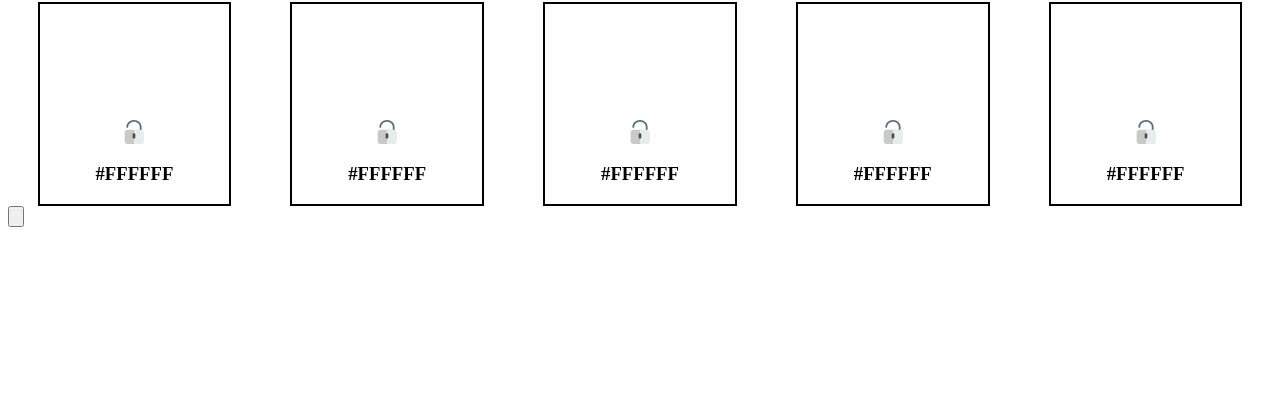
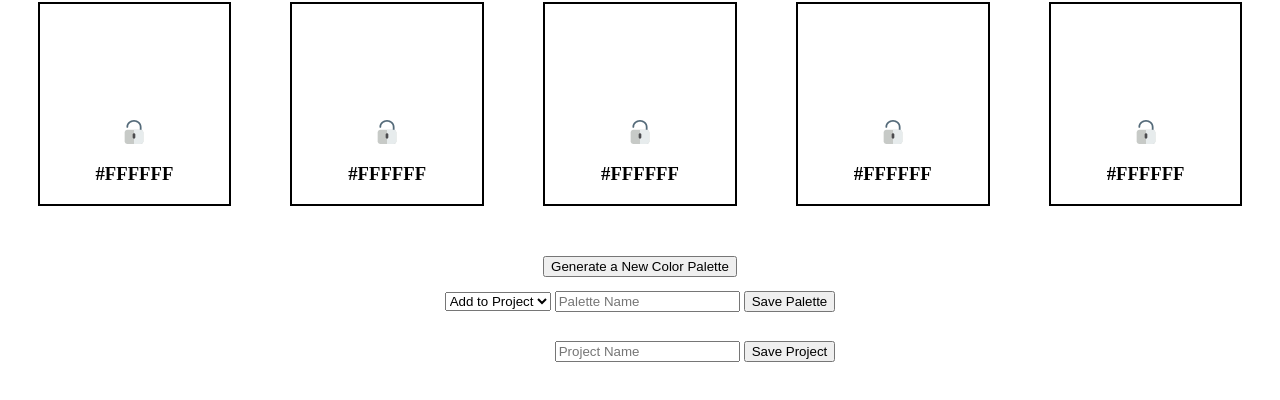
Before and after one commit to jackmallahan/palette-picker, a plain HTML site: page public/index.html in a window 1280 px wide. Shown: the part 78-478 px from the top of the page. Drawn offline with Linux system fonts and the light colour scheme.

Commit message:
added html elements

```diff
--- a/public/css/styles.css
+++ b/public/css/styles.css
@@ -22,3 +22,19 @@ header {
 	width: 24px;
 	background-image: url('../../assets/unlocked.svg');
 }
+
+.input-container {
+	display: flex;
+	flex-direction: column;
+	justify-content: space-around;
+	align-items: center;
+	margin-top: 50px;
+}
+
+form {
+	display: flex;
+	flex-direction: column;
+	align-items: flex-end;
+	justify-content: space-around;
+	height: 100px;
+}
--- a/public/index.html
+++ b/public/index.html
@@ -32,11 +32,26 @@
         <h3>#FFFFFF</h3>
       </div>
     </section>
+
     <section class="input-container">
-      <input type="submit" name="" value="">
+      <button name="generator-btn">Generate a New Color Palette</button>
+      <form>
+        <div class="form-top">
+          <select>
+            <option value="" selected="selected">Add to Project</option>
+            <option value="">Project 1</option>
+          </select>
+          <input type="text" name="palette-input" placeholder="Palette Name">
+          <button name="palette-btn">Save Palette</button>
+        </div>
+        <div class="form-bottom">
+          <input type="text" name="project-input" placeholder="Project Name">
+          <button name="project-btn">Save Project</button>
+        </div>
+      </form>
     </section>
+
     <section class="project-container">
-
     </section>
 
 
```
